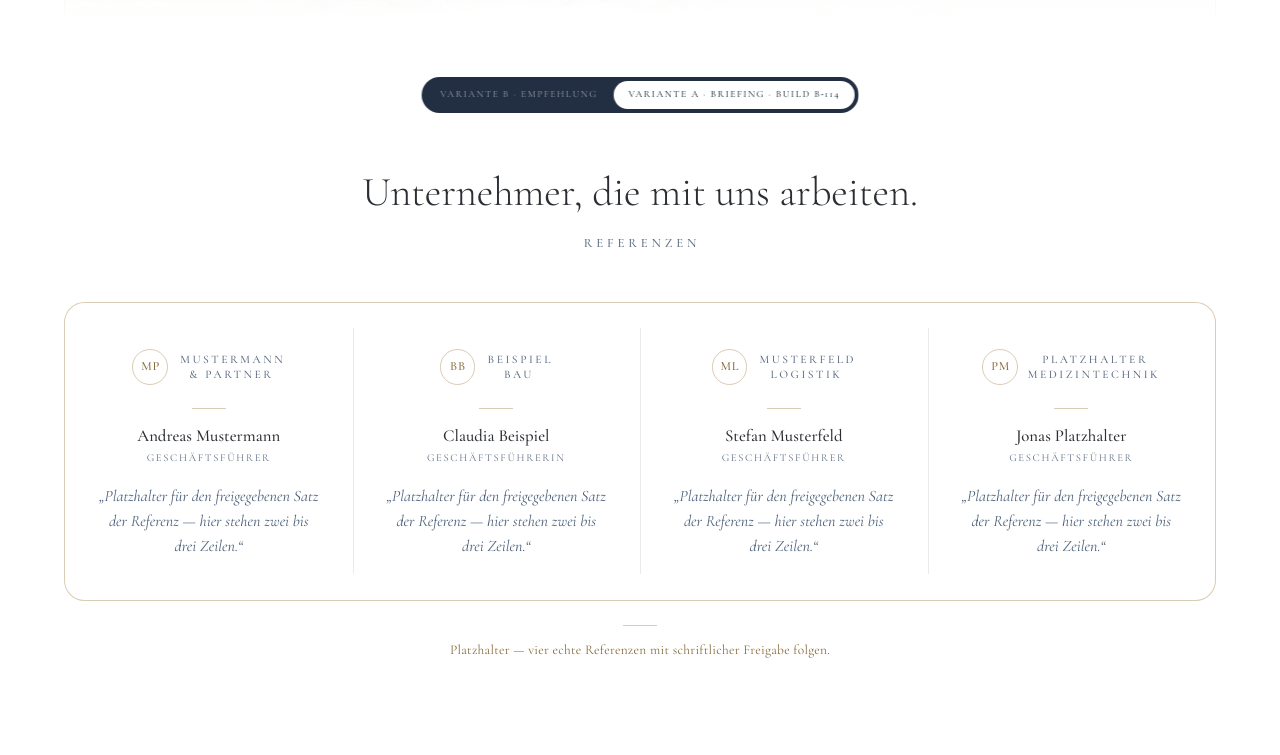
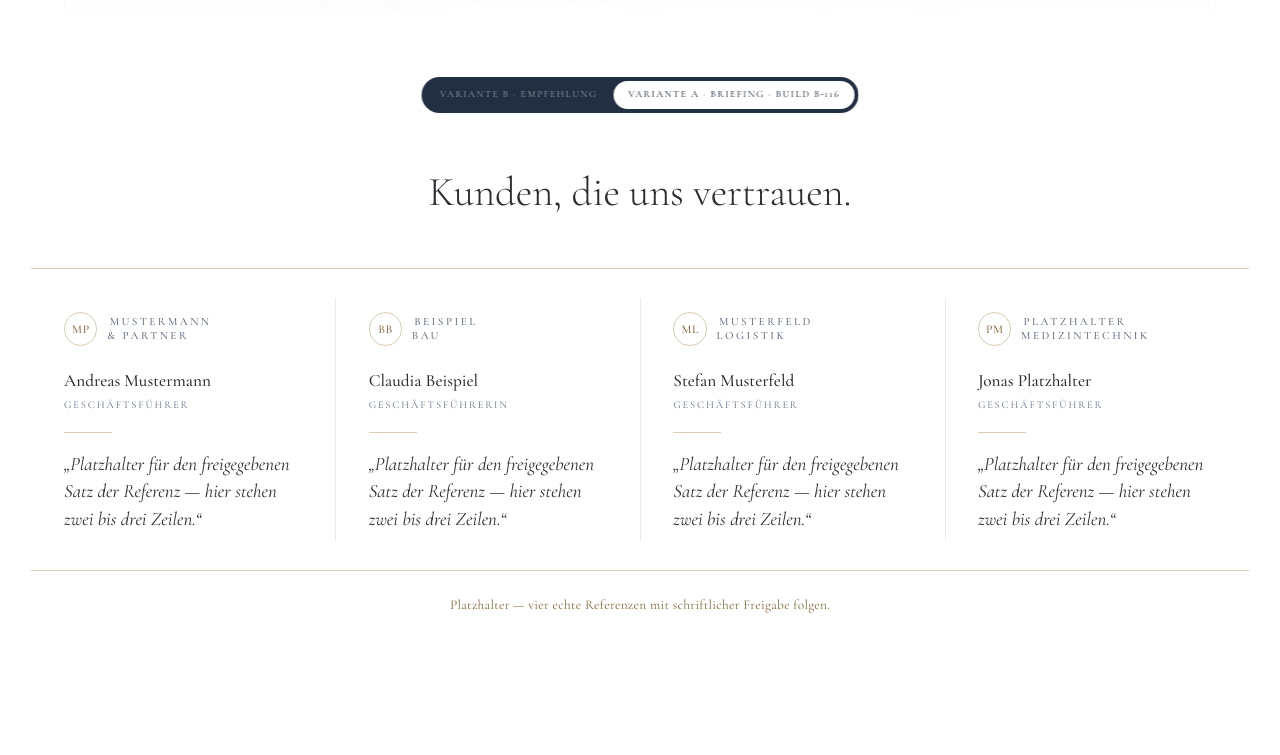
Before and after one commit to LukasSehorz/Estera, a plain HTML site: page variante-a.html in a window 1280 px wide. Shown: the part 665-1420 px from the top of the page. Drawn offline with Linux system fonts and the light colour scheme.

Commit message:
Referenzen: Kasten raus, Fries ueber die volle Breite
Ueberschrift jetzt "Kunden, die uns vertrauen.", Unterzeile entfaellt.

Der gerahmte Kasten mit Radius und heller Goldkontur war die Formsprache
eines UI-Baukastens — der Rest der Seite arbeitet mit Haarlinien. Statt
dessen jetzt ein Fries: Goldhaarlinie oben und unten, Spaltenlinien in
Navy-Grau dazwischen, keine Flaeche.

Groessenkontrast statt vier gleich grosser Textbloecke: das Zitat traegt
jetzt 1,48 rem kursiv in Schwarz, der Name 1,3 rem, die Rolle 0,71 rem
in gesperrten Versalien. Vorher lag alles zwischen 0,7 und 1,1 rem und
las sich wie ein Formular.

Linksbuendig statt zentriert — vier zentrierte Stapel haben keine
gemeinsame Kante. Haengende Interpunktion zieht das oeffnende
Anfuehrungszeichen in den Rand, damit der erste Buchstabe auf der
Spaltenkante steht.

Breite: 1760 px statt 1400, plus negative Aussenmarge in Hoehe des
Spalten-Innenabstands. Damit steht der Text der ersten Spalte exakt auf
dem Seitenrand und alle vier Spalten behalten dieselbe Zeilenbreite —
vorher waren Spalte 1 und 4 breiter und brachen anders um. Der Fries
fuellt jetzt 88 bis 97 Prozent der Fensterbreite.

Co-Authored-By: Claude Opus 5 (1M context) <noreply@anthropic.com>

```diff
--- a/assets/css/referenzen.css
+++ b/assets/css/referenzen.css
@@ -1,33 +1,34 @@
 /* ===========================================================================
-   REFERENZEN — Unternehmer, die mit Estera arbeiten
-   Aufbau nach der Referenz (Imperia „Sie kennen uns aus"): EINE gerahmte
-   Tafel mit Goldhaarlinie und großem Radius, darin die Logos nebeneinander.
+   KUNDEN, DIE UNS VERTRAUEN
+   Ein Fries über die volle Breite: oben und unten eine Goldhaarlinie,
+   dazwischen vier Spalten, durch Haarlinien getrennt.
 
-   Drei Dinge sind bewusst anders gelöst als in der Referenz:
+   Bewusst KEIN gerahmter Kasten mit Radius wie in der Referenz. Ein
+   abgerundetes Rechteck mit heller Kontur ist die Formsprache eines
+   UI-Baukastens; der Rest der Seite arbeitet mit gestochenen Haarlinien.
 
-   1. Die Logos stehen dort in Originalfarbe — acht Sender- und Magazinlogos
-      in Rot, Blau, Grün, Orange nebeneinander. Das ist ein Logo-Salat und
-      zieht mehr Aufmerksamkeit als der Satz daneben. Hier liegen sie als
-      EINE Tonstufe (grau, 62 % Deckkraft) und kommen erst bei Hover in
-      Farbe. Die Tafel bleibt dadurch ruhig, die Marken bleiben erkennbar.
-
-   2. Statt vier abgesetzter Kästen trennen Haarlinien die Spalten — die
-      Tafel liest sich als eine Platte, nicht als vier Karten.
-
-   3. `subgrid` bindet Logo-, Namens- und Zitatzeile aller vier Spalten auf
-      gemeinsame Linien. Ohne das „schwimmen" Namen und Zitate, weil die
-      Logos unterschiedlich hoch sind.
+   Die vier Größenstufen tragen die Wirkung:
+     Zitat    groß, kursiv      — der eigentliche Inhalt
+     Name     mittel            — die Unterschrift darunter
+     Logo     klein, einfarbig  — die Marke, nicht der Held
+     Rolle    sehr klein, Kapitälchen mit Sperrsatz
+   Ohne diesen Kontrast liest sich die Tafel wie ein Formular.
    =========================================================================== */
 
 .ref {
+  /* Innenabstand der Spalten — steht hier oben, weil der Fries ihn unten
+     als negative Außenmarge wieder herauszieht. */
+  --ref-pad: clamp(1.6rem, 2.6vw, 2.8rem);
   position: relative;
   z-index: 1;
   background: var(--paper);
   padding: clamp(3.5rem, 9vh, 7rem) 0 clamp(2rem, 5vh, 4rem);
 }
 
+/* Deutlich breiter als die Textabschnitte — der Fries soll quer über die
+   Seite laufen, nicht in der Spalte stehen. */
 .ref__inner {
-  max-width: 1400px;
+  max-width: 1760px;
   margin: 0 auto;
   padding: 0 var(--gutter);
 }
@@ -42,23 +43,23 @@
   font-size: clamp(1.9rem, 3.2vw, 3.2rem);
   line-height: 1.12;
 }
-.ref__unterzeile {
-  margin-top: clamp(1rem, 2.2vh, 1.5rem);
-  font-size: clamp(0.8rem, 0.86vw, 0.89rem);
-  font-weight: 500;
-  letter-spacing: 0.3em;
-  text-indent: 0.3em;
-  text-transform: uppercase;
-  color: var(--ink-mute);
-}
 
-/* --- Die Tafel ------------------------------------------------------------ */
+/* --- Der Fries ------------------------------------------------------------ */
 .ref__tafel {
-  margin-top: clamp(2.4rem, 6vh, 4.5rem);
-  border: 1px solid var(--line-gold);
-  /* Etwas größer als der Bildradius: die Tafel ist eine Fläche, kein Bild. */
-  border-radius: clamp(14px, 1.6vw, 22px);
-  background: var(--paper);
+  margin-top: clamp(2.6rem, 6.5vh, 4.5rem);
+  /* Zwei Goldhaarlinien fassen den Fries oben und unten ein.
+     Gold für die Klammer, Navy-Grau für die Spaltenlinien darin —
+     die Rangfolge muss auch in den Linien lesbar sein. */
+  border-top: 1px solid var(--line-gold);
+  border-bottom: 1px solid var(--line-gold);
+  /* Der Fries wird um genau den Spalten-Innenabstand nach außen gezogen.
+     Dadurch steht der Text der ersten Spalte exakt auf dem Seitenrand,
+     ALLE vier Spalten behalten aber dieselbe Zeilenbreite. Zog man
+     stattdessen nur außen das Padding ab, waren Spalte 1 und 4 breiter
+     und brachen anders um als 2 und 3.
+     Die Goldlinien laufen dadurch etwas über den Satzspiegel hinaus —
+     genau das lässt den Fries über die ganze Seite laufen. */
+  margin-inline: calc(-1 * min(var(--ref-pad), var(--gutter)));
   display: grid;
   grid-template-columns: repeat(4, minmax(0, 1fr));
   /* Logo / Person / Zitat — die drei Linien, auf die subgrid unten bindet */
@@ -67,12 +68,12 @@
 
 .ref__karte {
   position: relative;
-  padding: clamp(2rem, 3.2vw, 3.2rem) clamp(1.1rem, 1.9vw, 2rem);
+  padding: clamp(2.4rem, 4.5vh, 3.6rem) var(--ref-pad);
   display: grid;
   align-content: start;
-  justify-items: center;
-  text-align: center;
-  gap: clamp(1rem, 2.2vh, 1.6rem);
+  justify-items: start;
+  text-align: left;
+  gap: clamp(1.1rem, 2.4vh, 1.7rem);
 }
 @supports (grid-template-rows: subgrid) {
   .ref__karte {
@@ -81,27 +82,26 @@
   }
 }
 
-/* Senkrechte Haarlinien zwischen den Spalten, oben und unten eingerückt —
-   so stoßen sie nicht an den gerundeten Rahmen. */
+/* Spaltenlinien, oben und unten eingerückt — sie sollen die Goldlinien
+   nicht berühren, sonst entsteht wieder ein Gitter. */
 .ref__karte + .ref__karte::before {
   content: '';
   position: absolute;
   left: 0;
-  top: clamp(1.6rem, 3vh, 2.6rem);
-  bottom: clamp(1.6rem, 3vh, 2.6rem);
+  top: clamp(1.8rem, 3.4vh, 2.8rem);
+  bottom: clamp(1.8rem, 3.4vh, 2.8rem);
   width: 1px;
   background: var(--line-soft);
 }
 
 /* --- Logo ----------------------------------------------------------------- */
-/* Feste Höhe, nicht feste Breite: Logos werden optisch über die Höhe
-   ausgeglichen. `--logo-scale` am <li> justiert einzelne Marken nach,
-   die trotz gleicher Höhe zu groß oder zu klein wirken. */
+/* Feste Höhe, nicht feste Breite: Logos gleicht man optisch über die Höhe
+   aus. `--logo-scale` am <li> justiert einzelne Marken nach, die trotz
+   gleicher Höhe zu groß oder zu klein wirken. */
 .ref__logo {
-  display: grid;
-  place-items: center;
-  width: 100%;
-  height: clamp(38px, 3.6vw, 52px);
+  display: flex;
+  align-items: center;
+  height: clamp(36px, 3.4vw, 48px);
 }
 .ref__logo img,
 .ref__logo svg {
@@ -110,7 +110,10 @@
   width: auto;
   height: auto;
   transform: scale(var(--logo-scale, 1));
-  filter: grayscale(1) contrast(0.92) opacity(0.62);
+  transform-origin: left center;
+  /* Einfarbig im Ruhezustand: vier bunte Firmenlogos nebeneinander ziehen
+     mehr Blick als die Zitate und ergeben einen Logo-Salat. */
+  filter: grayscale(1) contrast(0.92) opacity(0.55);
   transition: filter 0.55s var(--ease);
 }
 .ref__karte:hover .ref__logo img,
@@ -118,26 +121,22 @@
   filter: grayscale(0) contrast(1) opacity(1);
 }
 
-/* Platzhalter, solange kein echtes Logo vorliegt: Monogramm im Haarlinienring
-   plus gesperrte Wortmarke. Ersetzt wird der GESAMTE Inhalt von .ref__logo
-   durch ein <img src="assets/img/logos/….svg" alt="Firmenname">. */
+/* Platzhalter, solange kein echtes Logo vorliegt. Ersetzt wird der GESAMTE
+   Inhalt von .ref__logo durch <img src="assets/img/logos/….svg" alt="Firma">. */
 .ref__logo--platzhalter {
-  display: flex;
-  align-items: center;
-  justify-content: center;
-  gap: 0.6rem;
+  gap: 0.62rem;
   color: var(--ink-mute);
 }
 .ref__logo-monogramm {
   display: grid;
   place-items: center;
   flex: 0 0 auto;
-  width: clamp(30px, 2.8vw, 38px);
+  width: clamp(28px, 2.6vw, 34px);
   aspect-ratio: 1;
   border-radius: 50%;
   border: 1px solid var(--line-gold);
   font-family: var(--font-display);
-  font-size: clamp(0.78rem, 0.9vw, 0.92rem);
+  font-size: clamp(0.74rem, 0.86vw, 0.88rem);
   font-weight: 500;
   letter-spacing: 0.06em;
   text-indent: 0.06em;
@@ -145,69 +144,68 @@
 }
 .ref__logo-wort {
   font-family: var(--font-display);
-  font-size: clamp(0.72rem, 0.82vw, 0.84rem);
+  font-size: clamp(0.7rem, 0.8vw, 0.82rem);
   font-weight: 500;
   letter-spacing: 0.22em;
   text-indent: 0.22em;
   text-transform: uppercase;
-  line-height: 1.25;
+  line-height: 1.28;
   white-space: nowrap;
 }
 
-/* --- Person --------------------------------------------------------------- */
+/* --- Unterschrift --------------------------------------------------------- */
 .ref__person {
   display: grid;
-  justify-items: center;
-  /* WICHTIG: ohne `start` verteilt der Grid-Container die Resthöhe der
-     subgrid-Zeile auf seine Zeilen — die Namen liefen dann um 8 px
-     auseinander, je nachdem wie lang die Rollenzeile daneben umbricht. */
+  justify-items: start;
+  /* Ohne `start` verteilt der Grid-Container die Resthöhe der subgrid-Zeile
+     auf seine Zeilen — die Namen liefen dann auseinander, je nachdem wie
+     lang die Rollenzeile daneben umbricht. */
   align-content: start;
-}
-
-/* Kurze Goldhaarlinie über dem Namen — dieselbe Zierform wie unter den
-   Bausteinen im Ablauf. Sie trennt Marke und Mensch. */
-.ref__person::before {
-  content: '';
-  width: 34px;
-  height: 1px;
-  margin-bottom: clamp(0.9rem, 2vh, 1.3rem);
-  background: var(--line-gold);
 }
 .ref__name {
   font-family: var(--font-display);
-  font-size: clamp(1.05rem, 1.24vw, 1.24rem);
+  font-size: clamp(1.08rem, 1.3vw, 1.3rem);
   font-weight: 500;
   line-height: 1.25;
   color: var(--ink-black);
 }
 .ref__rolle {
-  margin-top: 0.45em;
-  font-size: clamp(0.66rem, 0.72vw, 0.72rem);
-  letter-spacing: 0.16em;
+  margin-top: 0.5em;
+  font-size: clamp(0.65rem, 0.71vw, 0.71rem);
+  letter-spacing: 0.18em;
   text-transform: uppercase;
   line-height: 1.5;
   color: var(--ink-mute);
-  text-wrap: balance;
 }
 
 /* --- Zitat ---------------------------------------------------------------- */
+/* Die größte Stufe im Abschnitt. Kursiv, weil es gesprochene Rede ist. */
 .ref__zitat {
   font-family: var(--font-display);
   font-style: italic;
-  font-size: clamp(1rem, 1.14vw, 1.14rem);
-  line-height: 1.56;
-  color: var(--ink-soft);
+  font-size: clamp(1.15rem, 1.48vw, 1.48rem);
+  line-height: 1.44;
+  color: var(--ink-black);
+  max-width: 24rem;
   text-wrap: pretty;
+  /* Hängende Interpunktion: das öffnende „ wird in den linken Rand gezogen,
+     damit der erste BUCHSTABE auf der Spaltenkante steht und nicht das
+     Anführungszeichen. Nur die erste Zeile ist betroffen. */
+  text-indent: -0.42em;
+}
+/* Kurze Goldhaarlinie über dem Zitat. Sie sitzt in der subgrid-Zeile des
+   Zitats und fluchtet dadurch über alle vier Spalten hinweg. */
+.ref__zitat::before {
+  content: '';
+  display: block;
+  width: 48px;
+  height: 1px;
+  margin-bottom: clamp(1rem, 2.2vh, 1.5rem);
+  background: var(--line-gold);
+  text-indent: 0;
 }
 
-/* --- Hinweis unter der Tafel --------------------------------------------- */
-.ref__hinweis {
-  margin-top: clamp(1.4rem, 3vh, 2.2rem);
-  text-align: center;
-  font-size: 0.86rem;
-  color: var(--ink-mute);
-}
-
+/* --- Hinweis unter dem Fries --------------------------------------------- */
 /* Nur solange Platzhalter stehen — fliegt mit den echten Referenzen raus. */
 .ref__platzhalter-hinweis {
   margin-top: clamp(1.4rem, 3vh, 2.2rem);
@@ -216,33 +214,25 @@
   letter-spacing: 0.02em;
   color: var(--gold-text);
 }
-.ref__platzhalter-hinweis::before {
-  content: '';
-  display: block;
-  width: 34px;
-  height: 1px;
-  margin: 0 auto 0.9rem;
-  background: var(--line-gold);
-}
 
 /* --- Responsive ----------------------------------------------------------- */
-@media (max-width: 1100px) {
+@media (max-width: 1200px) {
   .ref__tafel {
     grid-template-columns: repeat(2, minmax(0, 1fr));
     grid-template-rows: repeat(6, auto);
   }
-  /* Erste Spalte jeder Reihe bekommt keine senkrechte Linie … */
+  /* Erste Spalte jeder Reihe ohne Senkrechte, dafür Waagerechte vor Reihe 2 */
   .ref__karte:nth-child(2n + 1)::before { display: none; }
-  /* … dafür trennt eine Waagerechte die zweite Reihe ab. */
   .ref__karte:nth-child(n + 3)::after {
     content: '';
     position: absolute;
     top: 0;
-    left: clamp(1.2rem, 3vw, 2.4rem);
-    right: clamp(1.2rem, 3vw, 2.4rem);
+    left: 0;
+    right: 0;
     height: 1px;
     background: var(--line-soft);
   }
+  .ref__zitat { max-width: 26rem; }
 }
 
 @media (max-width: 680px) {
@@ -250,23 +240,22 @@
     grid-template-columns: 1fr;
     grid-template-rows: repeat(12, auto);
   }
+  .ref__tafel { margin-inline: 0; }
+  .ref__karte { padding-left: 0; padding-right: 0; }
   .ref__karte::before { display: none; }
   .ref__karte:nth-child(n + 2)::after {
     content: '';
     position: absolute;
-    top: 0;
-    left: clamp(1.2rem, 6vw, 2.4rem);
-    right: clamp(1.2rem, 6vw, 2.4rem);
+    top: 0; left: 0; right: 0;
     height: 1px;
     background: var(--line-soft);
   }
   .ref__h2 { font-size: clamp(1.7rem, 7vw, 2.2rem); }
-  /* Ohne Nachbarspalte darf der Satz breiter laufen als die Spalte */
-  .ref__zitat, .ref__person { max-width: 32rem; }
+  .ref__zitat { max-width: none; font-size: clamp(1.15rem, 5vw, 1.35rem); }
 }
 
-/* Auf Touch bleibt kein Hover übrig — dort stehen die Logos dauerhaft
-   in Farbe, sonst sähe man sie nie anders als grau. */
+/* Auf Touch bleibt kein Hover übrig — dort stehen die Logos dauerhaft in
+   Farbe, sonst sähe man sie nie anders als grau. */
 @media (hover: none) {
   .ref__logo img, .ref__logo svg { filter: grayscale(0) contrast(1) opacity(1); }
 }
--- a/variante-a.html
+++ b/variante-a.html
@@ -100,8 +100,7 @@
   <div class="ref__inner">
 
     <header class="ref__head" data-reveal>
-      <h2 class="display ref__h2">Unternehmer, die mit uns arbeiten.</h2>
-      <p class="ref__unterzeile">Referenzen</p>
+      <h2 class="display ref__h2">Kunden, die uns vertrauen.</h2>
     </header>
 
     <ul class="ref__tafel">
@@ -418,7 +417,7 @@
 <!-- Nur für die interne Abstimmung -->
 <div class="variant-switch">
   <a href="./index.html">Variante B · Empfehlung</a>
-  <a href="./variante-a.html" aria-current="page">Variante A · Briefing · Build B-114</a>
+  <a href="./variante-a.html" aria-current="page">Variante A · Briefing · Build B-116</a>
 </div>
 
 <script src="assets/js/site.js"></script>
```
